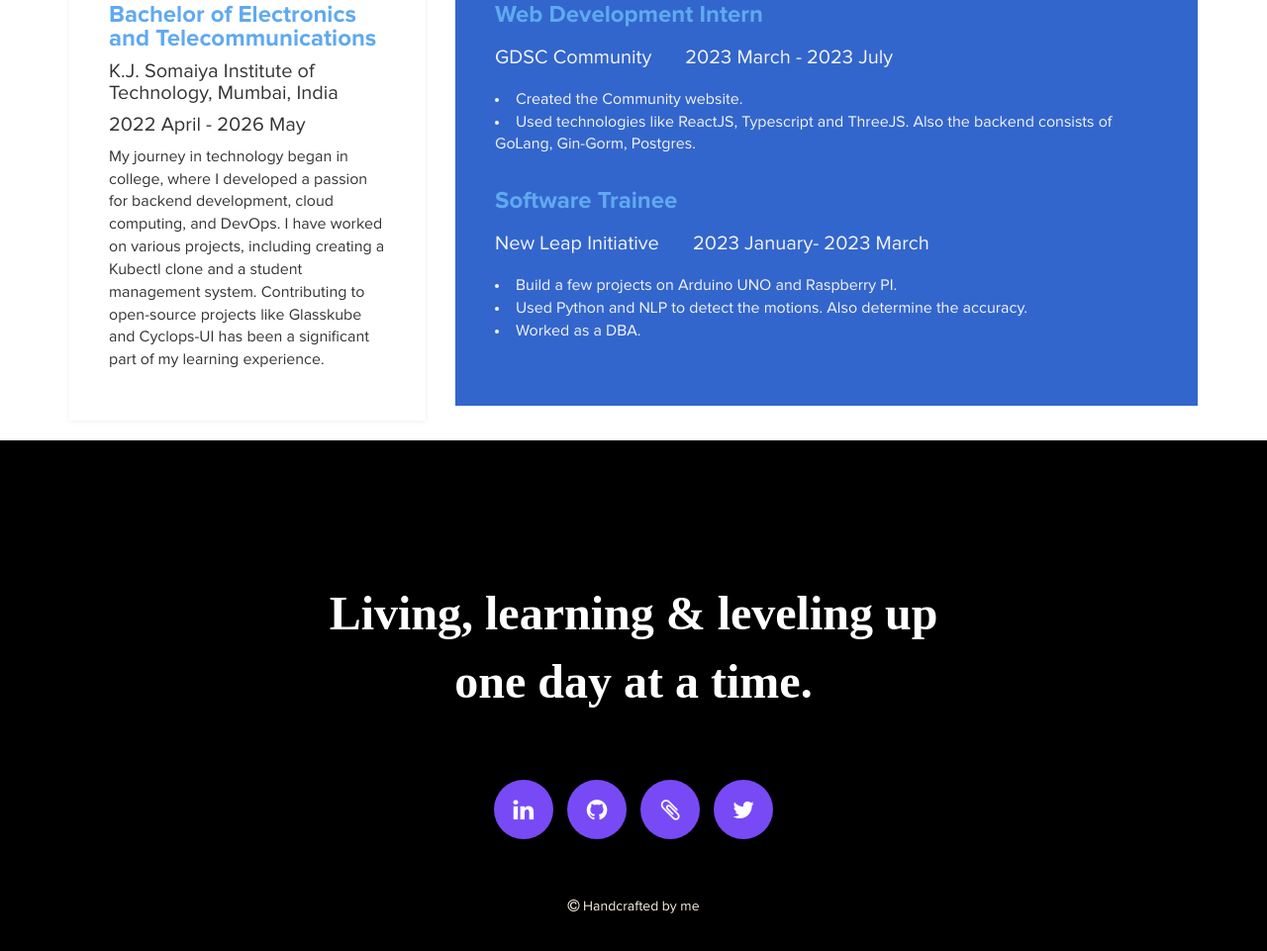
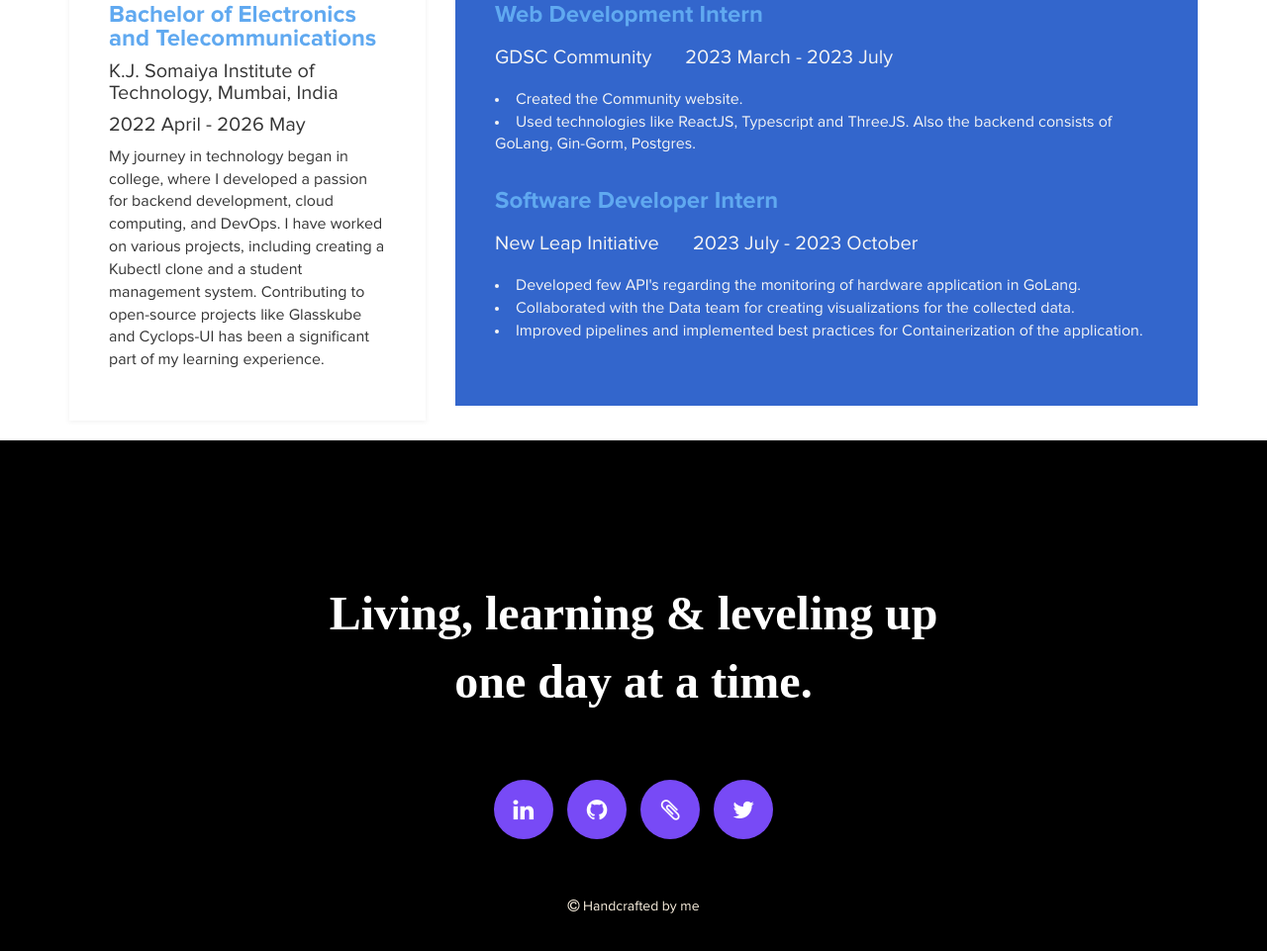
Before and after one commit to hanshal101/hanshal101.github.io, a plain HTML site: page index.html in a window 1280 px wide. Shown: the part 2062-3023 px from the top of the page at 99% size. Drawn offline with Linux system fonts and the light colour scheme.

Commit message:
Update index.html

```diff
--- a/index.html
+++ b/index.html
@@ -227,15 +227,15 @@ http://www.templatemo.com/tm-467-easy-profile
 					</p>
 				</div>
 				<div class="education-content">
-					<h4 class="education-title accent">Software Trainee</h4>
+					<h4 class="education-title accent">Software Developer Intern</h4>
 						<div class="education-school">
 							<h5>New Leap Initiative</h5><span></span>
-							<h5>2023 January- 2023 March</h5>
+							<h5>2023 July - 2023 October</h5>
 						</div>
 					<p class="education-description">
-						<li>Build a few projects on Arduino UNO and Raspberry PI.</li>
-						<li>Used Python and NLP to detect the motions. Also determine the accuracy.</li>
-						<li>Worked as a DBA.</li>
+						<li>Developed few API's regarding the monitoring of hardware application in GoLang.</li>
+						<li>Collaborated with the Data team for creating visualizations for the collected data.</li>
+						<li>Improved pipelines and implemented best practices for Containerization of the application.</li>
 					</p>
 				</div>
 			</div>
```
